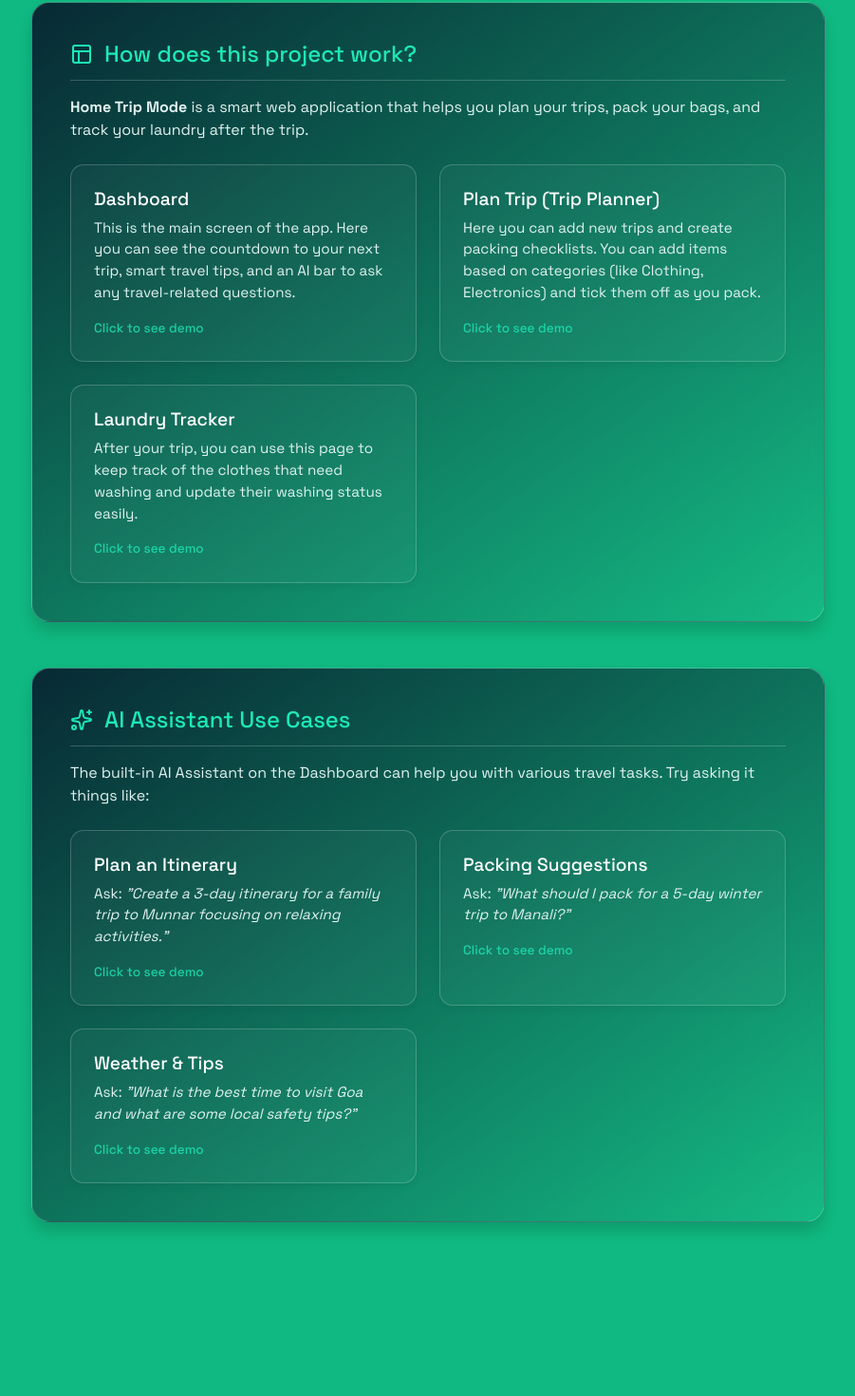
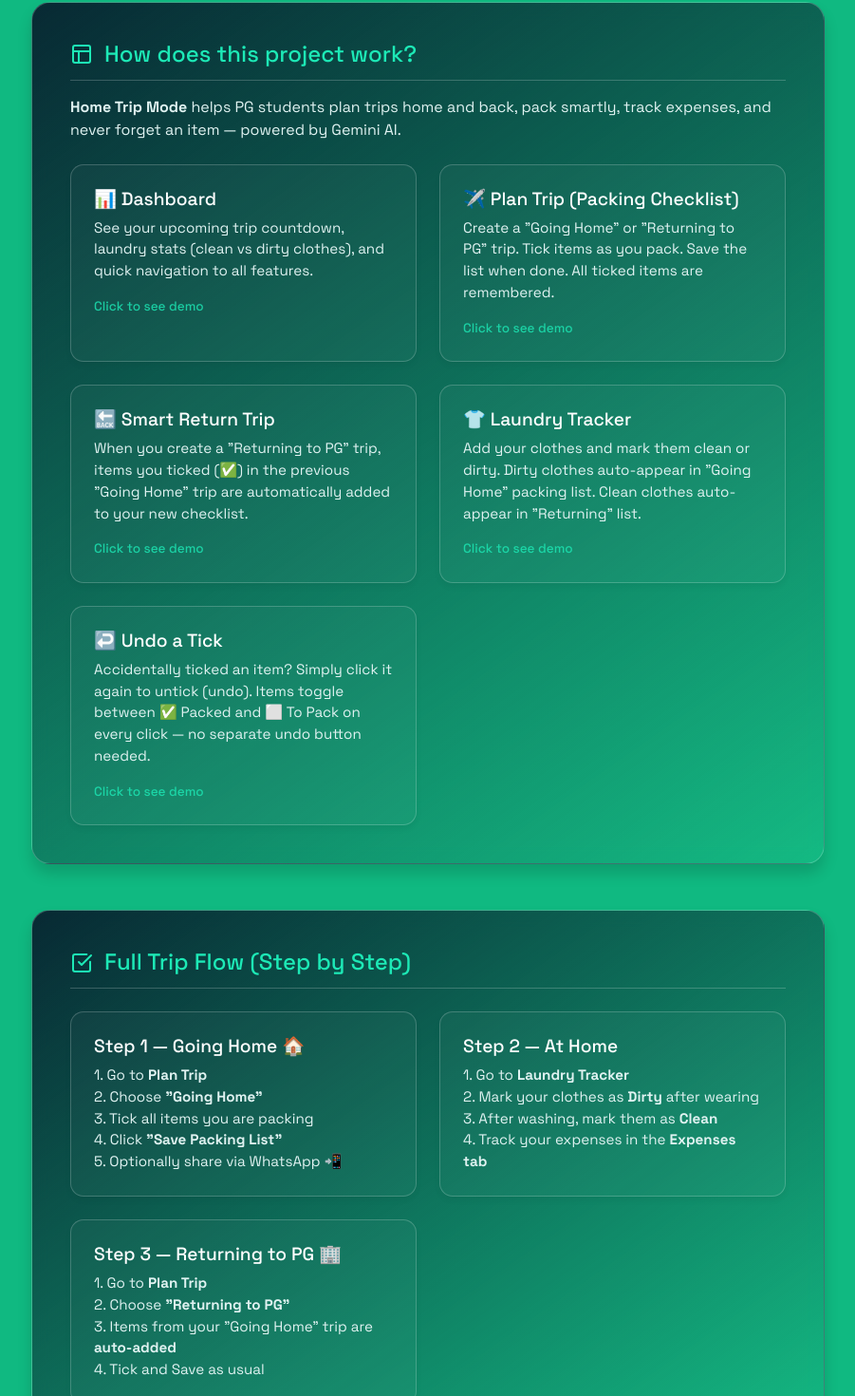
Before and after one commit to Vishnuvsh/home-trip-mode, a React (Vite) app in the folder frontend/: page /docs in a window 1280 px wide. Shown: the part 393-1863 px from the top of the page at 95% size, without its empty margins (189-1090 px from the left). Before the commit the page ends 1760 px from the top, so only its background shows below. Built offline with nearby package versions, Linux system fonts and the light colour scheme; no server answers; sample sign-in values are in the browser's storage.

Commit message:
docs: rewrite Guide section with accurate feature info including undo, save, return trip logic

```diff
--- a/frontend/src/components/Documentation.tsx
+++ b/frontend/src/components/Documentation.tsx
@@ -5,42 +5,67 @@ import { BookOpen, Layout, Sparkles, X, CheckSquare, MessageSquare, Clock } from
 const Demos: Record<string, any> = {
   dashboard: {
     title: 'Dashboard Demo',
-    description: 'The dashboard gives you a quick overview of your upcoming trip.',
+    description: 'The dashboard gives you a quick overview of your upcoming trip and laundry stats.',
     mockup: (
       <div className="demo-mockup">
-        <div className="demo-countdown"><Clock size={16}/> 15 Days Until Goa Trip</div>
-        <div className="demo-ai-bar"><MessageSquare size={16}/> Ask AI anything about Goa...</div>
+        <div className="demo-countdown"><Clock size={16}/> 3 Days Until Going Home 🏠</div>
+        <div className="demo-laundry-item"><span>Clean Clothes</span> <span className="demo-badge bad-green">5 Ready</span></div>
+        <div className="demo-laundry-item"><span>Dirty Clothes</span> <span className="demo-badge bad-red">3 To Wash</span></div>
       </div>
     )
   },
   plantrip: {
     title: 'Plan Trip Demo',
-    description: 'Create checklists and organize items by category.',
+    description: 'Create a trip, tick items as you pack, then Save your packing list.',
     mockup: (
       <div className="demo-mockup">
-        <div className="demo-check-item"><CheckSquare size={16} color="var(--accent)"/> Beach Towel</div>
-        <div className="demo-check-item"><CheckSquare size={16} color="var(--accent)"/> Sunscreen</div>
-        <div className="demo-check-item"><div className="demo-empty-check"></div> Sunglasses</div>
+        <div className="demo-check-item"><CheckSquare size={16} color="var(--accent)"/> Laptop ✅ PACKED</div>
+        <div className="demo-check-item"><CheckSquare size={16} color="var(--accent)"/> Undergarments ✅ PACKED</div>
+        <div className="demo-check-item"><div className="demo-empty-check"></div> Phone Charger — TO PACK</div>
+        <div style={{marginTop: '10px', background: 'var(--accent)', color: '#000', borderRadius: '8px', padding: '6px 12px', fontWeight: 700, fontSize: '13px', textAlign: 'center'}}>✅ Save Packing List (2/3 packed)</div>
+      </div>
+    )
+  },
+  returning: {
+    title: 'Returning to PG Demo',
+    description: 'When you create a "Returning to PG" trip, items you packed (✅ ticked) in the previous "Going Home" trip are automatically suggested.',
+    mockup: (
+      <div className="demo-mockup">
+        <div style={{fontSize: '12px', color: 'var(--text-dim)', marginBottom: '8px'}}>📦 Auto-carried from last Going Home trip:</div>
+        <div className="demo-check-item"><div className="demo-empty-check"></div> Laptop</div>
+        <div className="demo-check-item"><div className="demo-empty-check"></div> Undergarments</div>
+        <div className="demo-check-item"><div className="demo-empty-check"></div> Phone Charger</div>
       </div>
     )
   },
   laundry: {
     title: 'Laundry Tracker Demo',
-    description: 'Keep track of dirty clothes after the trip.',
+    description: 'Track your clothes — mark them clean or dirty. Dirty clothes appear in "Going Home" checklist, clean ones appear in "Returning" checklist.',
     mockup: (
       <div className="demo-mockup">
-        <div className="demo-laundry-item"><span>T-Shirts (3)</span> <span className="demo-badge bad-red">Needs Wash</span></div>
-        <div className="demo-laundry-item"><span>Jeans (1)</span> <span className="demo-badge bad-green">Washing</span></div>
+        <div className="demo-laundry-item"><span>Red T-Shirt</span> <span className="demo-badge bad-red">Dirty 🧺</span></div>
+        <div className="demo-laundry-item"><span>Black Jeans</span> <span className="demo-badge bad-green">Clean ✅</span></div>
+        <div className="demo-laundry-item"><span>Undergarments</span> <span className="demo-badge bad-red">Dirty 🧺</span></div>
+      </div>
+    )
+  },
+  undo: {
+    title: 'Undo a Tick Demo',
+    description: 'Accidentally ticked an item? Just click it again to untick (undo). Items toggle between Packed ✅ and To Pack ⬜ on every click.',
+    mockup: (
+      <div className="demo-mockup">
+        <div className="demo-check-item" style={{opacity: 0.6}}><CheckSquare size={16} color="var(--accent)"/> Laptop → Click again → ⬜ Unticked</div>
+        <div style={{fontSize: '12px', color: 'var(--text-dim)', marginTop: '8px'}}>💡 Tip: Click any ticked item to undo the tick</div>
       </div>
     )
   },
   ai: {
-    title: 'AI Assistant Demo',
-    description: 'Ask questions and get intelligent travel suggestions.',
+    title: 'AI Smart Packing Demo',
+    description: 'Describe your trip in Malayalam, Manglish, or English. AI will auto-detect trip type, date, and suggest items.',
     mockup: (
       <div className="demo-mockup">
-        <div className="demo-chat-user">What should I pack for a 5-day winter trip to Manali?</div>
-        <div className="demo-chat-ai">For Manali in winter, pack heavy woolens, thermal innerwear, a windproof jacket, and snow boots. Don't forget lip balm!</div>
+        <div className="demo-chat-user">Njan naalthe veedu pokunnu, mazha aanu</div>
+        <div className="demo-chat-ai">✨ Detected: Going Home | Tomorrow | Added: Umbrella ☂️, Raincoat, Clothes for 1 day, Phone Charger...</div>
       </div>
     )
   }
@@ -54,56 +79,124 @@ const Documentation = () => {
       <div className="docs-header">
         <BookOpen className="docs-icon" size={40} />
         <h1>Project Guide - Home Trip Mode</h1>
-        <p>A simple User Guide and Developer Guide for the Home Trip Mode app</p>
+        <p>Complete User Guide for the Home Trip Mode app — for PG students traveling home 🏠</p>
       </div>
 
       <div className="docs-content">
+
+        {/* Section 1 - How it works */}
         <section className="docs-section">
           <h2><Layout className="section-icon" /> How does this project work?</h2>
           <p>
-            <strong>Home Trip Mode</strong> is a smart web application that helps you plan your trips, pack your bags,
-            and track your laundry after the trip.
+            <strong>Home Trip Mode</strong> helps PG students plan trips home and back, pack smartly,
+            track expenses, and never forget an item — powered by Gemini AI.
           </p>
           <div className="docs-features">
             <div className="feature-card clickable" onClick={() => setActiveDemo('dashboard')}>
-              <h3>Dashboard</h3>
-              <p>This is the main screen of the app. Here you can see the countdown to your next trip, smart travel tips, and an AI bar to ask any travel-related questions.</p>
+              <h3>📊 Dashboard</h3>
+              <p>See your upcoming trip countdown, laundry stats (clean vs dirty clothes), and quick navigation to all features.</p>
               <div className="card-hint">Click to see demo</div>
             </div>
             <div className="feature-card clickable" onClick={() => setActiveDemo('plantrip')}>
-              <h3>Plan Trip (Trip Planner)</h3>
-              <p>Here you can add new trips and create packing checklists. You can add items based on categories (like Clothing, Electronics) and tick them off as you pack.</p>
+              <h3>✈️ Plan Trip (Packing Checklist)</h3>
+              <p>Create a "Going Home" or "Returning to PG" trip. Tick items as you pack. Save the list when done. All ticked items are remembered.</p>
+              <div className="card-hint">Click to see demo</div>
+            </div>
+            <div className="feature-card clickable" onClick={() => setActiveDemo('returning')}>
+              <h3>🔙 Smart Return Trip</h3>
+              <p>When you create a "Returning to PG" trip, items you ticked (✅) in the previous "Going Home" trip are automatically added to your new checklist.</p>
               <div className="card-hint">Click to see demo</div>
             </div>
             <div className="feature-card clickable" onClick={() => setActiveDemo('laundry')}>
-              <h3>Laundry Tracker</h3>
-              <p>After your trip, you can use this page to keep track of the clothes that need washing and update their washing status easily.</p>
+              <h3>👕 Laundry Tracker</h3>
+              <p>Add your clothes and mark them clean or dirty. Dirty clothes auto-appear in "Going Home" packing list. Clean clothes auto-appear in "Returning" list.</p>
+              <div className="card-hint">Click to see demo</div>
+            </div>
+            <div className="feature-card clickable" onClick={() => setActiveDemo('undo')}>
+              <h3>↩️ Undo a Tick</h3>
+              <p>Accidentally ticked an item? Simply click it again to untick (undo). Items toggle between ✅ Packed and ⬜ To Pack on every click — no separate undo button needed.</p>
               <div className="card-hint">Click to see demo</div>
             </div>
           </div>
         </section>
 
+        {/* Section 2 - Full Flow */}
         <section className="docs-section">
-          <h2><Sparkles className="section-icon" /> AI Assistant Use Cases</h2>
-          <p>The built-in AI Assistant on the Dashboard can help you with various travel tasks. Try asking it things like:</p>
+          <h2><CheckSquare className="section-icon" /> Full Trip Flow (Step by Step)</h2>
+          <div className="docs-features">
+            <div className="feature-card">
+              <h3>Step 1 — Going Home 🏠</h3>
+              <p>
+                1. Go to <strong>Plan Trip</strong><br/>
+                2. Choose <strong>"Going Home"</strong><br/>
+                3. Tick all items you are packing<br/>
+                4. Click <strong>"Save Packing List"</strong><br/>
+                5. Optionally share via WhatsApp 📲
+              </p>
+            </div>
+            <div className="feature-card">
+              <h3>Step 2 — At Home</h3>
+              <p>
+                1. Go to <strong>Laundry Tracker</strong><br/>
+                2. Mark your clothes as <strong>Dirty</strong> after wearing<br/>
+                3. After washing, mark them as <strong>Clean</strong><br/>
+                4. Track your expenses in the <strong>Expenses tab</strong>
+              </p>
+            </div>
+            <div className="feature-card">
+              <h3>Step 3 — Returning to PG 🏢</h3>
+              <p>
+                1. Go to <strong>Plan Trip</strong><br/>
+                2. Choose <strong>"Returning to PG"</strong><br/>
+                3. Items from your "Going Home" trip are <strong>auto-added</strong><br/>
+                4. Tick and Save as usual
+              </p>
+            </div>
+          </div>
+        </section>
+
+        {/* Section 3 - AI */}
+        <section className="docs-section">
+          <h2><Sparkles className="section-icon" /> AI Smart Packing Assistant</h2>
+          <p>Use the AI text box in Plan Trip to describe your trip. AI will auto-create the trip and checklist for you.</p>
           <div className="docs-features">
             <div className="feature-card clickable" onClick={() => setActiveDemo('ai')}>
-              <h3>Plan an Itinerary</h3>
-              <p>Ask: <em>"Create a 3-day itinerary for a family trip to Munnar focusing on relaxing activities."</em></p>
+              <h3>Malayalam / Manglish Support</h3>
+              <p>Type in any language: <em>"Njan naalthe veedu pokunnu, mazha aanu"</em> — AI understands and suggests umbrella, raincoat, etc.</p>
               <div className="card-hint">Click to see demo</div>
             </div>
             <div className="feature-card clickable" onClick={() => setActiveDemo('ai')}>
-              <h3>Packing Suggestions</h3>
-              <p>Ask: <em>"What should I pack for a 5-day winter trip to Manali?"</em></p>
+              <h3>Auto Trip Detection</h3>
+              <p>AI detects trip type (Going Home / Returning), travel date, and extracts items from your text automatically.</p>
               <div className="card-hint">Click to see demo</div>
             </div>
             <div className="feature-card clickable" onClick={() => setActiveDemo('ai')}>
-              <h3>Weather & Tips</h3>
-              <p>Ask: <em>"What is the best time to visit Goa and what are some local safety tips?"</em></p>
+              <h3>Smart Item Suggestions</h3>
+              <p>Mentions rain? → Adds Umbrella. Mentions 3 days? → Adds "Clothes for 3 days". Train trip? → Adds snacks, water bottle.</p>
               <div className="card-hint">Click to see demo</div>
             </div>
           </div>
         </section>
+
+        {/* Section 4 - Tips */}
+        <section className="docs-section">
+          <h2><MessageSquare className="section-icon" /> Tips & Tricks</h2>
+          <div className="docs-features">
+            <div className="feature-card">
+              <h3>💡 Always tick items before saving</h3>
+              <p>Only ticked (✅) items are carried over to the "Returning to PG" trip checklist. So make sure to tick everything you pack!</p>
+            </div>
+            <div className="feature-card">
+              <h3>💡 Use the All Items filter</h3>
+              <p>The "🎒 All Items" filter tab shows every item across all categories. Use category tabs (Clothes, Electronics, Essentials) to focus on one type.</p>
+            </div>
+            <div className="feature-card">
+              <h3>💡 Undo is just a re-click</h3>
+              <p>Clicked an item by mistake? Just click it again to untick. No separate undo button — every click toggles the state.</p>
+            </div>
+          </div>
+        </section>
+
       </div>
 
       {/* Demo Modal */}
```
